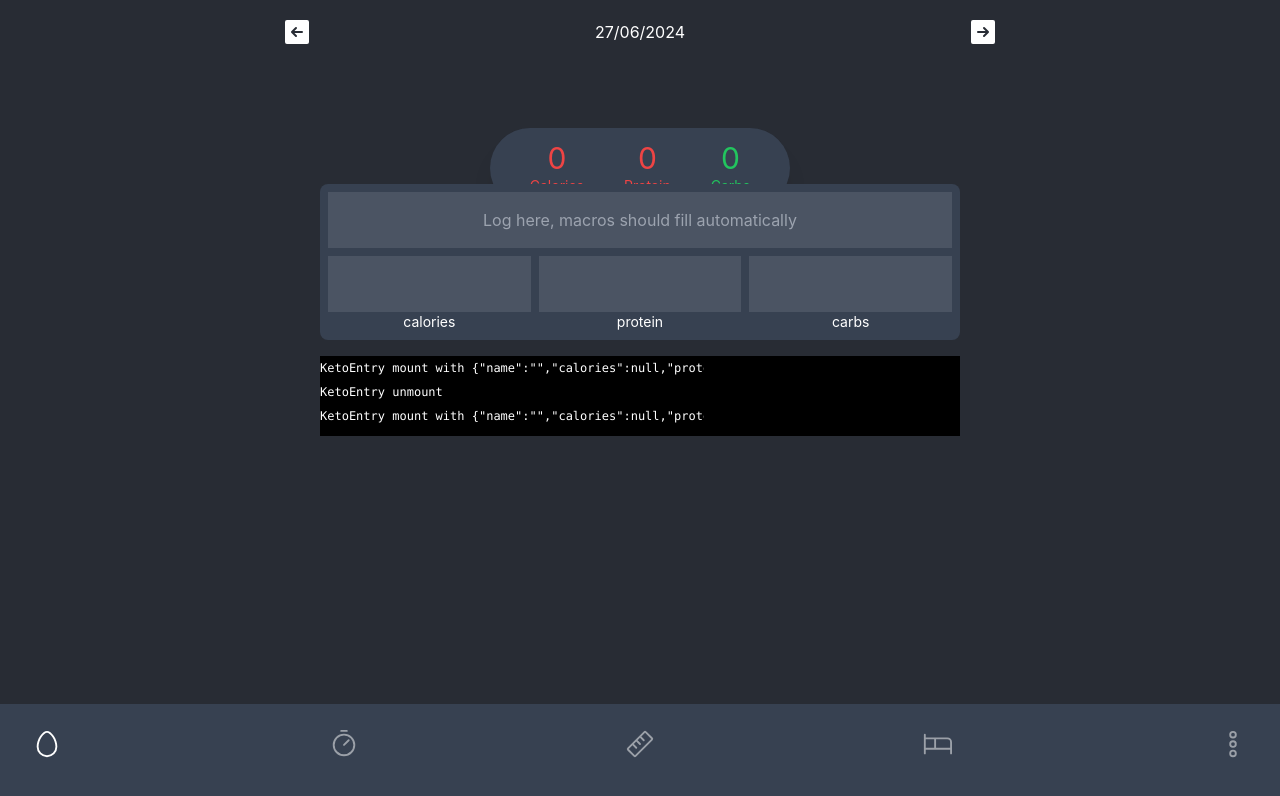
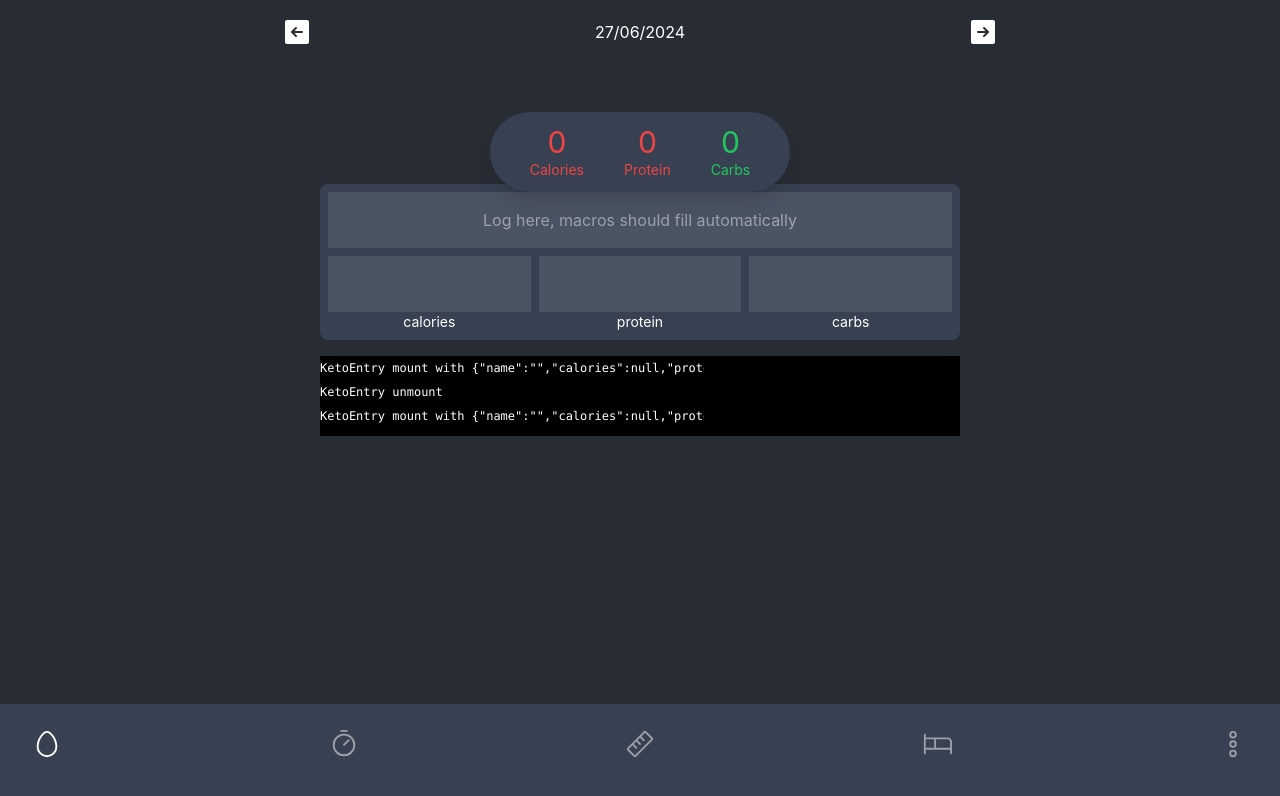
Before and after one commit to EliranSun/trackers, a React (Create React App) app: page / in a window 1280 px wide. Shown: the top 796 px of the page. Built offline with nearby package versions, Linux system fonts and the light colour scheme; no server answers; the database is empty.

Commit message:
Adjust for all pages

```diff
--- a/src/components/atoms/Measurements.jsx
+++ b/src/components/atoms/Measurements.jsx
@@ -6,7 +6,7 @@ export const Measurements = ({ children }) => {
       "m-auto": true,
       "backdrop-blur rounded-full bg-gray-700 shadow-xl": true,
       "w-fit h-20 flex items-center gap-10 py-4 px-10": true,
-      "sticky top-32 inset-x-0 ": true,
+      "sticky top-28 z-10 inset-x-0 ": true,
     })}>
       {children}
     </div>
```
